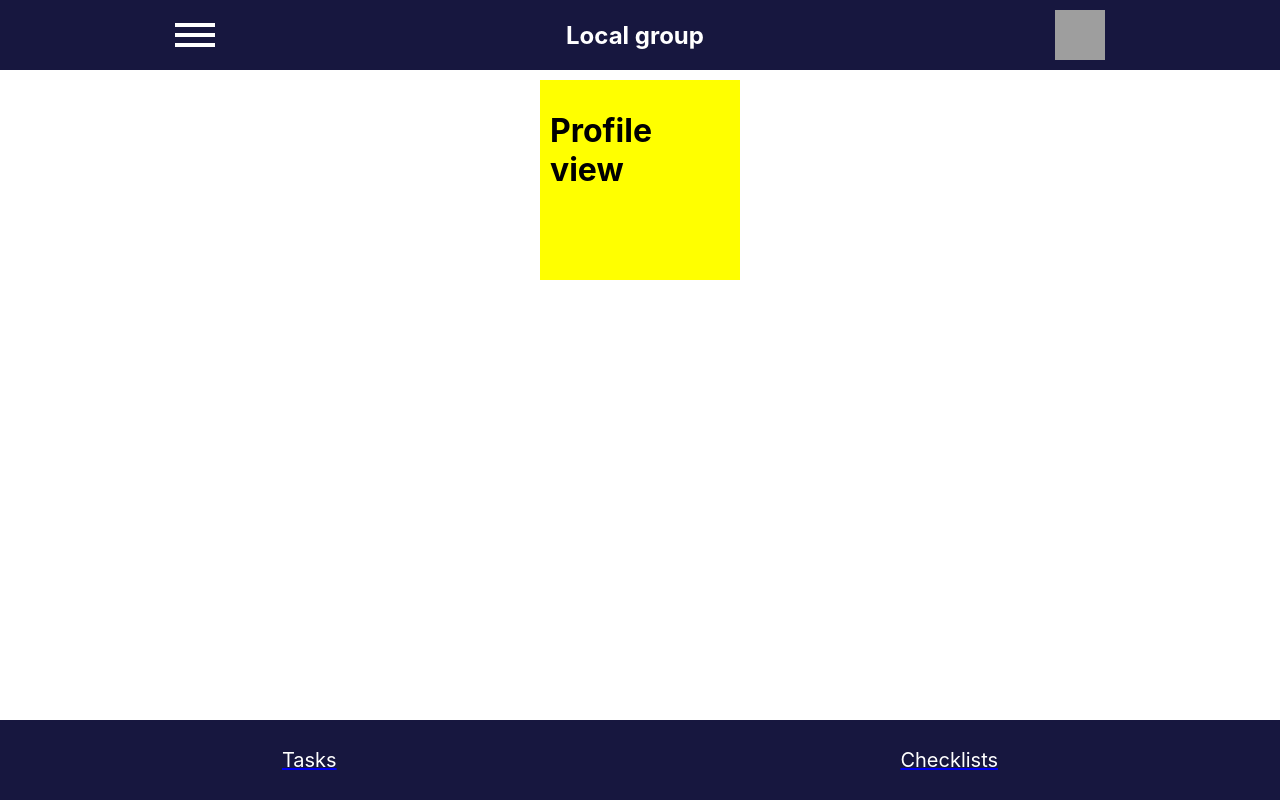
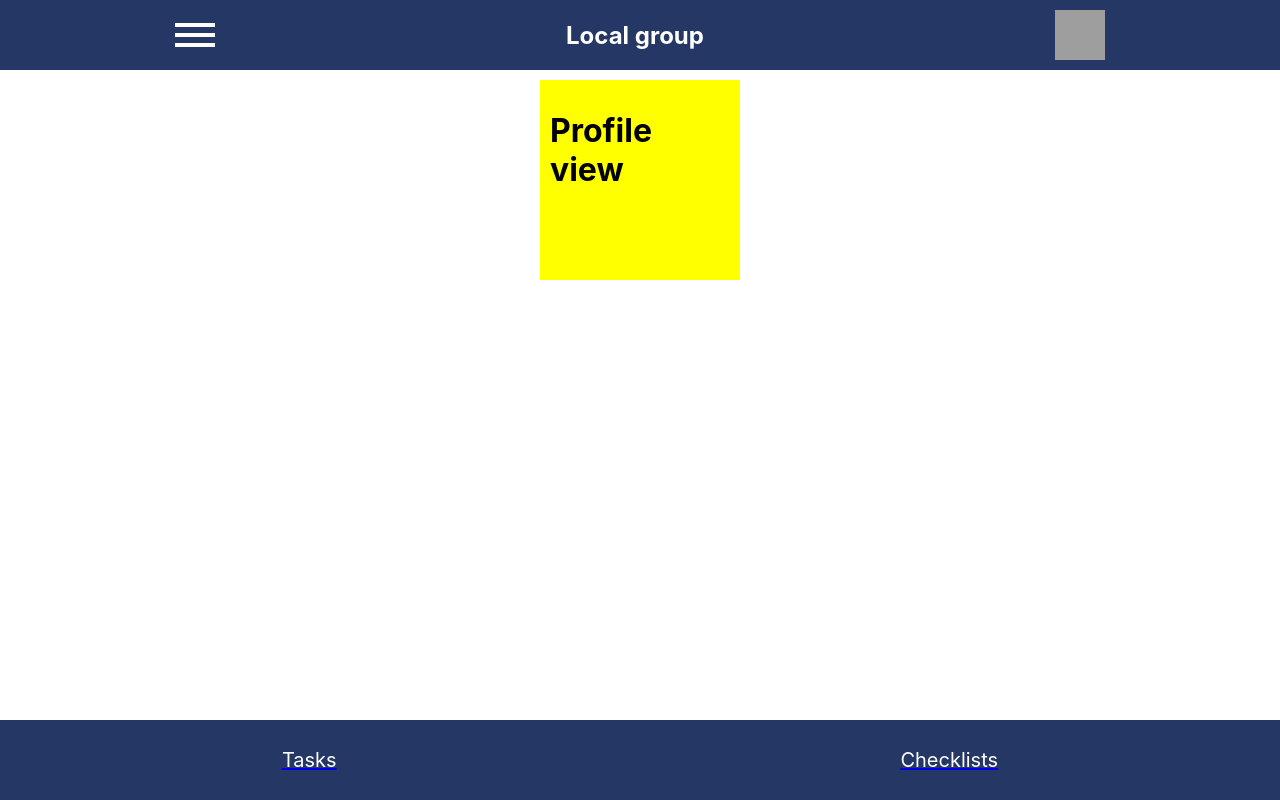
Before and after one commit to Nummenpojat/klapi-web, a React (Create React App) app: page /profile in a window 1280 px wide. Built offline with nearby package versions, Linux system fonts and the light colour scheme; no server answers; grey boxes are pictures that could not be loaded.

Commit message:
Correct app color

```diff
--- a/src/components/navigation/navigation.css
+++ b/src/components/navigation/navigation.css
@@ -3,7 +3,7 @@
 .topmenu {
     height: 70px;
     width: 100%;
-    background-color: rgb(23, 23, 63);
+    background-color: #253764;
     display: flex;
     align-items: center;
     justify-content: space-around;
@@ -47,7 +47,7 @@
     flex-direction: column;
     justify-content: space-around;
     align-items: center;
-    border-bottom: 1px solid rgb(23, 23, 63);
+    border-bottom: 1px solid #253764;
 }
 
 .bottom-nav {
@@ -57,7 +57,7 @@
     align-items: center;
     justify-content: space-around;
     height: 10%;
-    background-color: rgb(23, 23, 63);
+    background-color: #253764;
     position: absolute;
     bottom: 0;
 }
```
